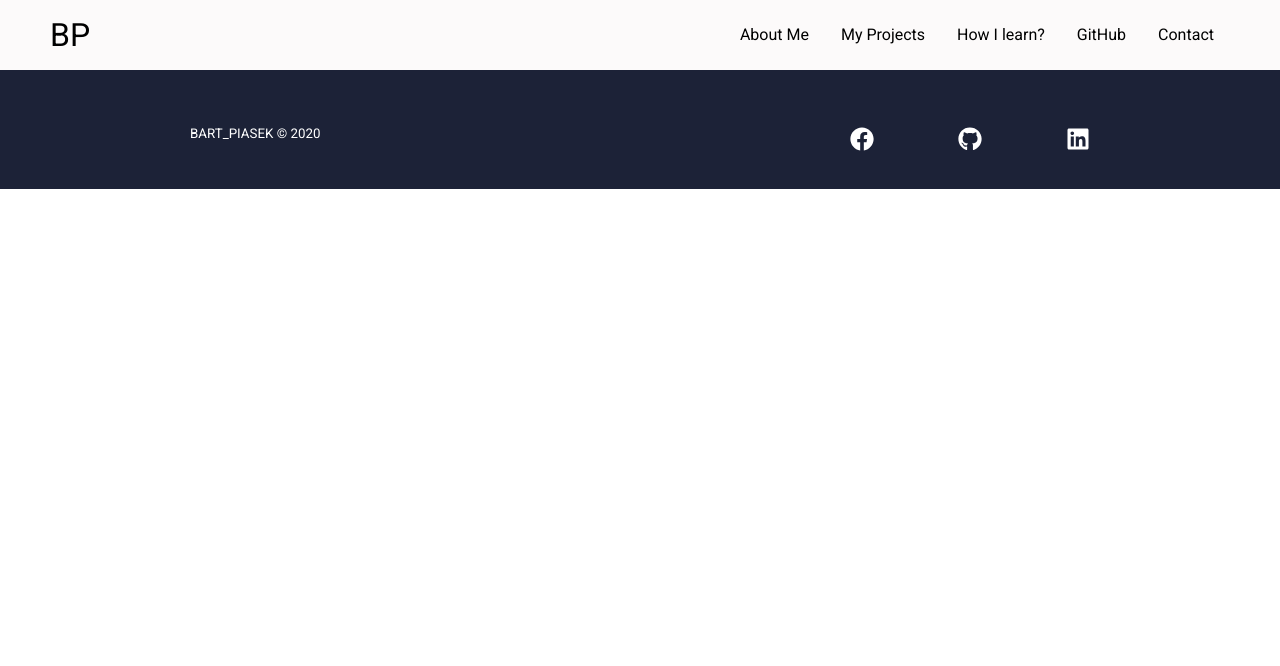
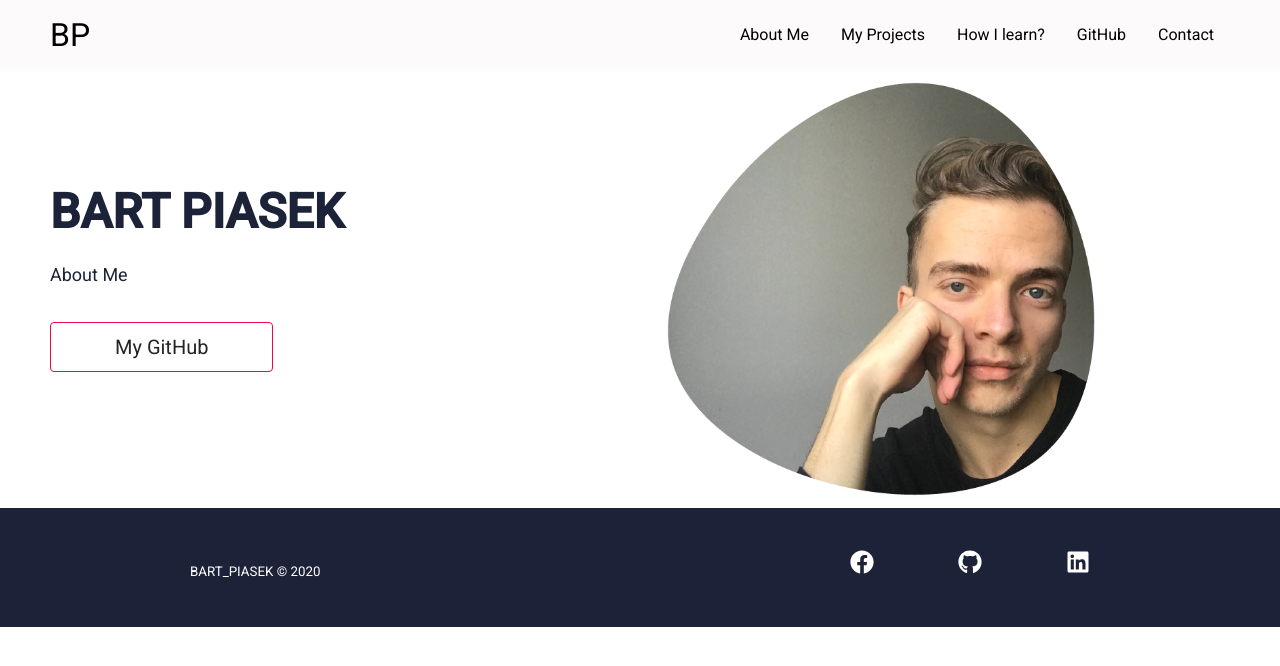
Before and after one commit to bartpiasek/bartpiasek-portfolio, a React (Create React App) app: page /aboutme in a window 1280 px wide. Shown: the top 666 px of the page. Built offline with nearby package versions, Linux system fonts and the light colour scheme.

Commit message:
routing in app.js, aboutme, contact

```diff
--- a/src/App.js
+++ b/src/App.js
@@ -2,7 +2,10 @@ import "./App.css";
 import Navbar from "./components/Navbar/Navbar";
 import { Route, BrowserRouter as Router, Switch } from "react-router-dom";
 import Home from "./components/Pages/HomePage/Home";
+import AboutMe from "./components/Pages/AboutMe/AboutMe";
 import Footer from "./components/Footer/Footer";
+import Contact from "./components/Pages/Contact/Contact";
+import HowILearn from "./components/Pages/HowLearn/HowLearn";
 
 function App() {
   return (
@@ -10,6 +13,9 @@ function App() {
       <Navbar />
       <Switch>
         <Route path="/" exact component={Home} />
+        <Route path="/aboutme" component={AboutMe} />
+        <Route path="/contact" component={Contact} />
+        <Route path="/learning-path" component={HowILearn} />
       </Switch>
       <Footer />
     </Router>
--- a/src/components/Footer/HomeFooter/HomeFooter.css
+++ b/src/components/Footer/HomeFooter/HomeFooter.css
@@ -73,6 +73,7 @@
 .social-media {
   max-width: 1000px;
   width: 100%;
+  align-items: center;
 }
 
 .social-media-wrap {
@@ -82,6 +83,8 @@
   width: 90%;
   max-width: 1000px;
   margin: 40px auto 0 auto;
+  /* horizontally */
+  position: relative;
 }
 
 .social-icons {
@@ -89,6 +92,11 @@
   justify-content: space-between;
   align-items: center;
   width: 240px;
+  /* horizontally */
+  /* position: absolute; */
+  top: 50%;
+  -ms-transform: translateY(-50%);
+  transform: translateY(-50%);
 }
 
 .social-logo {
@@ -100,11 +108,6 @@
   font-size: 2rem;
   display: flex;
   align-items: center;
-  margin-bottom: 16px;
-}
-
-.website-rights {
-  color: #fff;
   margin-bottom: 16px;
 }
 
--- a/src/components/Footer/HomeFooter/HomeFooter.js
+++ b/src/components/Footer/HomeFooter/HomeFooter.js
@@ -10,7 +10,6 @@ import {
   SiAdobeillustrator,
   SiPostman,
   SiVisualstudiocode,
-  SiGooglechrome,
 } from "react-icons/si";
 
 function HomeFooter() {
@@ -67,6 +66,22 @@ function HomeFooter() {
             >
               <SiPostman />
             </Link>
+            <Link
+              className="social-icon-link"
+              to="/"
+              target="_blank"
+              aria-label="LinkedIn"
+            >
+              <SiVisualstudiocode />
+            </Link>
+            <Link
+              className="social-icon-link"
+              to="/"
+              target="_blank"
+              aria-label="LinkedIn"
+            >
+              <SiAdobeillustrator />
+            </Link>
           </div>
         </div>
       </section>
--- a/src/components/HeroSection/HeroSection.js
+++ b/src/components/HeroSection/HeroSection.js
@@ -2,7 +2,6 @@ import React from "react";
 import Button from "../Button/Button";
 import { Link } from "react-router-dom";
 import "./HeroSection.css";
-import HomeFooter from "../Footer/HomeFooter/HomeFooter";
 
 function HeroSection({
   lightBg,
@@ -44,7 +43,7 @@ function HeroSection({
                 >
                   {description}
                 </p>
-                <Link to="/github">
+                <Link to="http://github.com/bartpiasek">
                   <Button buttonSize="btn--wide" buttonColor="black">
                     {buttonLabel}
                   </Button>
--- a/src/components/Navbar/Navbar.js
+++ b/src/components/Navbar/Navbar.js
@@ -17,7 +17,7 @@ function Navbar() {
         </div>
         <ul className={clicked ? "nav-menu active" : "nav-menu"}>
           <li className="nav-item">
-            <Link to="/me" className="nav-links">
+            <Link to="/aboutme" className="nav-links">
               About Me
             </Link>
           </li>
--- /dev/null
+++ b/src/components/Pages/AboutMe/AboutMe.js
@@ -0,0 +1,13 @@
+import React from "react";
+import HeroSection from "../../HeroSection/HeroSection";
+import { AboutMeObjOne } from "./Data";
+
+function AboutMe() {
+  return (
+    <div>
+      <HeroSection {...AboutMeObjOne} />
+    </div>
+  );
+}
+
+export default AboutMe;
--- /dev/null
+++ b/src/components/Pages/AboutMe/Data.js
@@ -0,0 +1,11 @@
+export const AboutMeObjOne = {
+  lightBg: true,
+  lightText: false,
+  lightTextDesc: false,
+  headline: "BART PIASEK",
+  description: "About Me",
+  buttonLabel: "My GitHub",
+  imgStart: "",
+  img: "images/imgnewwhite.png",
+  alt: "credit",
+};
--- /dev/null
+++ b/src/components/Pages/Contact/Contact.js
@@ -0,0 +1,13 @@
+import React from "react";
+import HeroSection from "../../HeroSection/HeroSection";
+import { Contact } from "./Data";
+
+function ContactMe() {
+  return (
+    <div>
+      <HeroSection {...Contact} />
+    </div>
+  );
+}
+
+export default ContactMe;
--- /dev/null
+++ b/src/components/Pages/Contact/Data.js
@@ -0,0 +1,11 @@
+export const Contact = {
+  lightBg: true,
+  lightText: false,
+  lightTextDesc: false,
+  headline: "BART PIASEK",
+  description: "Contact",
+  buttonLabel: "My GitHub",
+  imgStart: "",
+  img: "images/imgnewwhite.png",
+  alt: "credit",
+};
--- a/src/components/Pages/HomePage/Home.js
+++ b/src/components/Pages/HomePage/Home.js
@@ -2,7 +2,7 @@ import React from "react";
 import HomeFooter from "../../Footer/HomeFooter/HomeFooter";
 import HeroSection from "../../HeroSection/HeroSection";
 import Proj from "../../Proj/Proj";
-import { homeObjOne, homeObjTwo, homeObjThree, homeObjFour } from "./Data";
+import { homeObjOne, homeObjThree } from "./Data";
 
 function Home() {
   return (
--- /dev/null
+++ b/src/components/Pages/HowLearn/Data.js
@@ -0,0 +1,11 @@
+export const HowLearn = {
+  lightBg: true,
+  lightText: false,
+  lightTextDesc: false,
+  headline: "BART PIASEK",
+  description: "How I learn?",
+  buttonLabel: "My GitHub",
+  imgStart: "",
+  img: "images/imgnewwhite.png",
+  alt: "credit",
+};
--- /dev/null
+++ b/src/components/Pages/HowLearn/HowLearn.js
@@ -0,0 +1,13 @@
+import React from "react";
+import HeroSection from "../../HeroSection/HeroSection";
+import { HowLearn } from "./Data";
+
+function HowILearn() {
+  return (
+    <div>
+      <HeroSection {...HowLearn} />
+    </div>
+  );
+}
+
+export default HowILearn;
```
Also changed, not shown: 1 other file (tests, documents, lock files or other folders).
